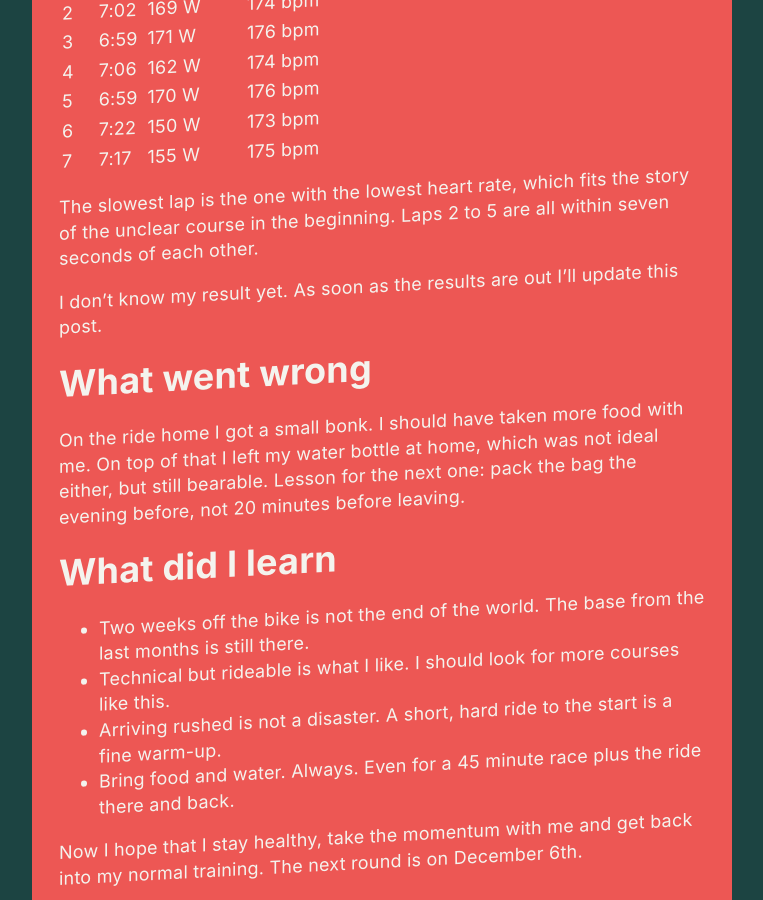
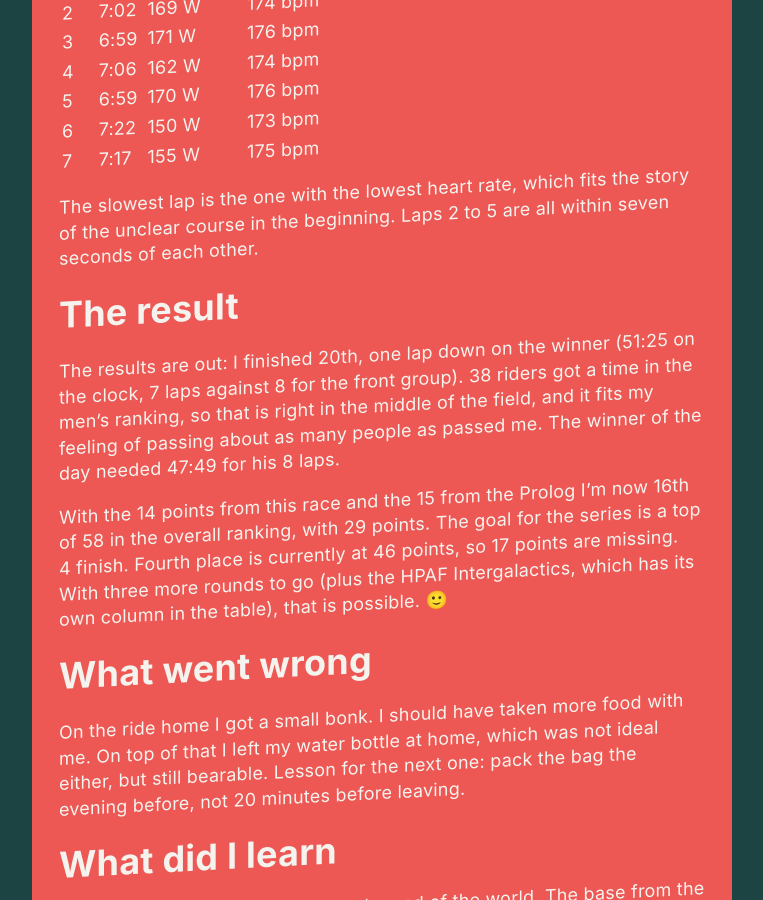
Before and after one commit to Juuro/trailstories-static, a Jekyll site: the page built from _posts/2026-11-17-goldene-ananas-1-lauf-2026.md, in a window 1280 px wide and 900 px high, scrolled down 1994 px. Shown: the whole window, without its empty margins (258-1021 px from the left). Built offline with Jekyll 4.4.1, drawn with Linux system fonts in a browser that asks for light colours.

Commit message:
docs: add goldene ananas results and standings
Co-Authored-By: Claude Sonnet 5.5 <noreply@anthropic.com>
Claude-Session: https://claude.ai/code/session_019gSVPnUjxtByVNZTZVv1BG

```diff
--- a/_posts/2026-11-17-goldene-ananas-1-lauf-2026.md
+++ b/_posts/2026-11-17-goldene-ananas-1-lauf-2026.md
@@ -47,7 +47,11 @@ The laps on the timed segment (1.24 km, 45 hm), in the order Strava lists them:
 
 The slowest lap is the one with the lowest heart rate, which fits the story of the unclear course in the beginning. Laps 2 to 5 are all within seven seconds of each other.
 
-I don't know my result yet. As soon as the results are out I'll update this post.
+## The result
+
+The results are out: I finished 20th, one lap down on the winner (51:25 on the clock, 7 laps against 8 for the front group). 38 riders got a time in the men's ranking, so that is right in the middle of the field, and it fits my feeling of passing about as many people as passed me. The winner of the day needed 47:49 for his 8 laps.
+
+With the 14 points from this race and the 15 from the Prolog I'm now 16th of 58 in the overall ranking, with 29 points. The goal for the series is a top 4 finish. Fourth place is currently at 46 points, so 17 points are missing. With three more rounds to go (plus the HPAF Intergalactics, which has its own column in the table), that is possible. 🙂
 
 ## What went wrong
 
```
Also changed, not shown: _posts/2026-10-13-goldene-ananas-prolog-2026.md (+1 -1 lines).
